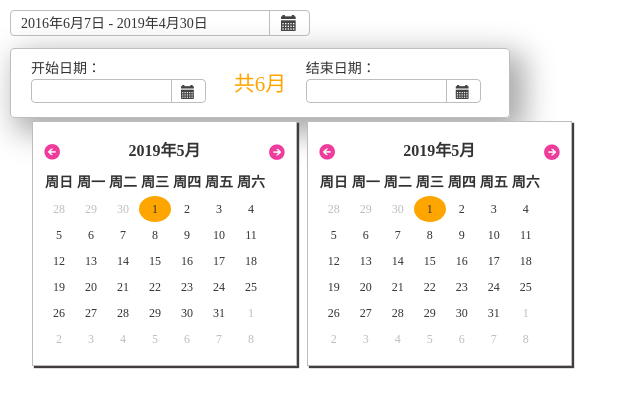
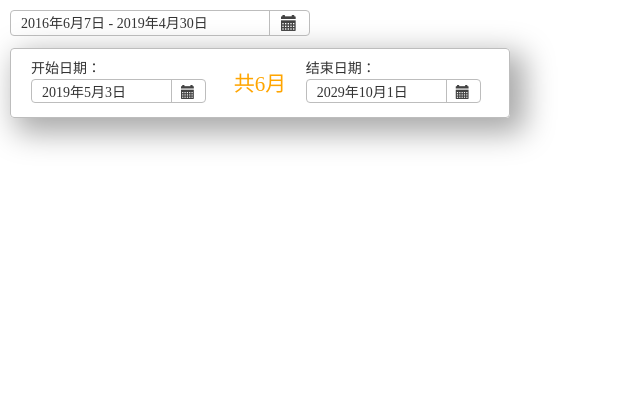
Before and after one commit to caoleyun/P2P-Lending-platform, a React app: page / in a window 1280 px wide. Shown: the whole page, without its empty margins (0-640 px from the left). Built offline with nearby package versions, Linux system fonts and the light colour scheme; some packages are replaced by stand-ins of ours.

Commit message:
日历组件-5/3/2可拆分—，事件冒泡等

```diff
--- a/src/component/BECanlendar.js
+++ b/src/component/BECanlendar.js
@@ -7,12 +7,54 @@ import '../static/BECanlendar.less';
 
 
 class BECanlendar  extends React.Component{
-	// constructor(){
-	// 	super();
-	// }
+	constructor(){
+		super();
+
+		//b表示开始日期
+		//e表示结束日期
+		this.state={
+			"b":{
+				"year":2019,
+				"month":5,
+				"day":3,
+				"showCanlendar":false
+			},
+			"e":{
+				"year":2029,
+				"month":10,
+				"day":1,
+				"showCanlendar":false
+			}
+		}
+	}
+
+	//此组件的显示与否
+	showCanlendar1(){
+		// console.log(this.state.b.showCanlendar);
+		if(this.state.b.showCanlendar){
+			return <Canlendar {...this.state.b} onpick={(this.onpick1).bind(this)} />;
+		}
+	}
+	showCanlendar2(){
+		// console.log(this.state.e.showCanlendar);
+		if(this.state.e.showCanlendar){
+			return <Canlendar {...this.state.e} onpick={(this.onpick2).bind(this)}  />;
+		}
+	}
 
 
+	//通过子组件传回的值 设置自己的state..
+	onpick1({year,month,day}){
+		this.setState({b:{showCanlendar:false,year,month,day}});
+	}
+	onpick2({year,month,day}){
+		this.setState({e:{showCanlendar:false,year,month,day}});
+	}
+
 	render(){
+		// console.log(this.state.b.year,this.state.b.month,this.state.b.day);
+		// console.log(this.state.e.year,this.state.e.month,this.state.e.day);
+
 		return (
 			<div className="BECanlendar">
 				<div className="result">
@@ -22,9 +64,10 @@ class BECanlendar  extends React.Component{
 				<div className="chooseBox">
 					<div className="begin">
 						开始日期：
-						<div className="begin_result result">
-							<span className="glyphicon glyphicon-calendar canlendarbtn"></span>
-							<Canlendar />
+						<div className="begin_result result" onClick={(event)=>{  /*此处事件涉及事件冒泡  会覆盖*/if(event.currentTarget==event.target){ if(this.state.b.showCanlendar){ this.setState({b:{...this.state.b,showCanlendar:false}}); }else{ this.setState({b:{...this.state.b,showCanlendar:true}});}  }}}>
+							{this.state.b.year}年{this.state.b.month}月{this.state.b.day}日
+							<span className="glyphicon glyphicon-calendar canlendarbtn" ></span>
+							{this.showCanlendar1()}
 						</div>
 					</div>
 					<div className="days">
@@ -32,9 +75,10 @@ class BECanlendar  extends React.Component{
 					</div>
 					<div className="end">
 						结束日期：
-						<div className="begin_result result">
-							<span className="glyphicon glyphicon-calendar canlendarbtn"></span>
-							<Canlendar />
+						<div className="begin_result result" onClick={(event)=>{if(event.currentTarget==event.target){  if(this.state.e.showCanlendar){ this.setState({e:{...this.state.e,showCanlendar:false}}); }else{ this.setState({e:{...this.state.e,showCanlendar:true}});} } }}>
+							{this.state.e.year}年{this.state.e.month}月{this.state.e.day}日
+							<span className="glyphicon glyphicon-calendar canlendarbtn" ></span>
+							{this.showCanlendar2()}
 						</div>
 					</div>
 				</div>
--- a/src/component/Canlendar.js
+++ b/src/component/Canlendar.js
@@ -1,13 +1,15 @@
 import React from "react";
 import createDataTable from "./createDataTable.js";
 import YearMonthPicker from "./YearMonthPicker.js";
+import $ from 'jquery/dist/jquery.min.js';
+
 
 
 
 
 
 class Canlendar  extends React.Component{
-	constructor(){
+	constructor({onpick,year,month,day}){
 		super();
 
 		//得到返回的日历数据数组
@@ -21,9 +23,9 @@ class Canlendar  extends React.Component{
 		// }
 
 		this.state={
-			year:2019,
-			month:5,
-			day:1,
+			year,
+			month,
+			day,
 			showPicker:false
 		}
 
@@ -37,10 +39,15 @@ class Canlendar  extends React.Component{
 		var tds=[];
 
 		let classname=(day,index)=>{
-			if(index < reararr.length || index >=42-headarr.length){
-				return "gray";
-			}else if (day===this.state.day){
-				return "cur";
+			if(index < reararr.length ){
+				return "gray prev";
+			}else if(index >=42-headarr.length){
+				return "gray next";
+			}else{
+				if (day===this.state.day){
+					return "inmonth cur";
+				}
+				return "inmonth";
 			}
 			return  "";
 		}
@@ -50,7 +57,7 @@ class Canlendar  extends React.Component{
 				trs.push(<tr key={index}>{tds}</tr>);
 				tds=[];
 			}
-			tds.push(<td className={classname(day,index)} key={index}>{day}</td>);
+			tds.push(<td data-day={day} className={classname(day,index)} key={index}>{day}</td>);
 		});
 		trs.push(<tr key={5}>{tds}</tr>);
 		return (
@@ -65,6 +72,8 @@ class Canlendar  extends React.Component{
 		}else{
 			this.setState({"year":this.state.year-1,"month":12});
 		}
+		//取消切换年份 cur问题
+		this.setState({"day":0});
 	}
 
 	//下一月点击事件
@@ -74,29 +83,58 @@ class Canlendar  extends React.Component{
 		}else{
 			this.setState({"year":this.state.year+1,"month":1});
 		}
+		//取消切换年份 cur问题
+		this.setState({"day":0});
 	}
-
+	//	显示年月选择框 设置开关
 	onpick({year,month}){
 		this.setState({showPicker:false});
 		this.setState({
 			year:year,
 			month:month
 		});
-		console.log(year , month);
+		// console.log(year , month);
 	}
+	//显示年月选择框
 	showpicker(){
 		if(this.state.showPicker){
 			return <YearMonthPicker year={this.state.year} month={this.state.month} ref="" onpick={(this.onpick).bind(this)} ></YearMonthPicker>;
 		}else{
 			return "";
 		}
+	}
 
+	//上树之后
+	componentDidMount(){
+		//绑定prev事件监听   事件委托
+		var self = this;
+		$(this.refs.table).delegate("td.prev","click",function(){
+			self.goPrevMonth();
+		});
+		$(this.refs.table).delegate("td.next","click",function(){
+			self.goNextMonth();
+		});
+		$(this.refs.table).delegate("td.inmonth","click",function(){
+			self.setState({day:Number($(this).attr("data-day"))});
+			//给父亲传值
+			self.props.onpick(self.state);
+		});
+
+		(this.refs.canlendarChooser).onmousewheel=function(event){
+			//此处有滚轮兼容问题待解决
+			var direction = event.wheelDelta > 0 ? 1 : -1;
+			if(direction<0){
+				self.goPrevMonth();
+			}else{
+				self.goNextMonth();
+			}
+		};
 	}
 
 	render(){
 		return (
-			<div className="canlendarChooser">
-				<h4 onClick={()=>{this.setState({showPicker:true})}}>
+			<div className="canlendarChooser" ref="canlendarChooser">
+				<h4 onClick={()=>{ /*此处事件涉及事件冒泡  会覆盖 e.stopPropagation();*/ this.setState({showPicker:true})}}>
 					{this.state.year}年{this.state.month}月
 				</h4>
 
@@ -105,7 +143,7 @@ class Canlendar  extends React.Component{
 
 				{this.showpicker()}
 
-				<table>
+				<table ref="table">
 					<thead>
 						<tr>
 							{["周日","周一","周二","周三","周四","周五","周六"].map((item,index)=>{
--- a/src/component/YearMonthPicker.js
+++ b/src/component/YearMonthPicker.js
@@ -65,6 +65,7 @@ class YearMonthPicker  extends React.Component{
 
 	//上树之后
 	componentDidMount(){
+			//此处有滚轮兼容问题待解决
 		//绑定滚轮事件
 		var self=this;
 		this.refs.span_container.onmousewheel=function(event){
@@ -79,6 +80,7 @@ class YearMonthPicker  extends React.Component{
 		$(this.refs.month_panel).find("a").click(function(){
 			// console.log(self.cyear ,self.state.year , self.state.month);
 			self.setState({"year":self.cyear,"month":Number($(this).attr("data-month"))});
+			//把值传给父亲
 			self.props.onpick(self.state);
 		});
 
--- a/src/static/BECanlendar.less
+++ b/src/static/BECanlendar.less
@@ -147,14 +147,20 @@
 		height:16px;
 		font-size:12px;
 		text-align: center;
+
+		&.gray{
+			color:#BDBDBD;
+		}
+		&.cur{
+			background-color:orange;
+			border-radius:50%;
+		}
+		&:hover{
+			background-color:lightblue;
+		}
+		/*解决文字双击 被选中变色？*/
 	}
-	td.gray{
-		color:#BDBDBD;
-	}
-	td.cur{
-		background-color:orange;
-		border-radius:50%;
-	}
+
 
 
 	.YearMonthPicker{
@@ -164,6 +170,7 @@
 		background-color:rgba(0,0,0,0.6);
 		top:0;
 		left:0;
+		z-index:99;
 
 		.inner{
 			position:absolute;
```
